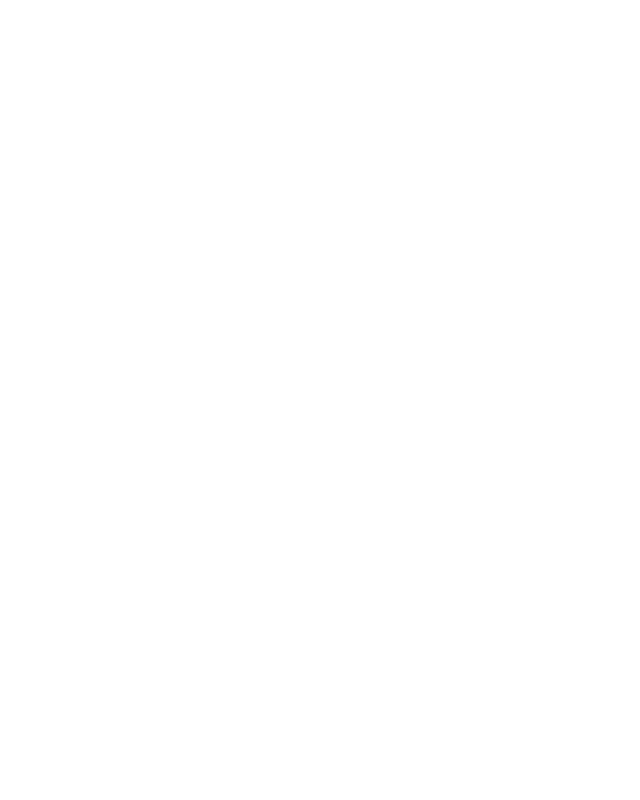
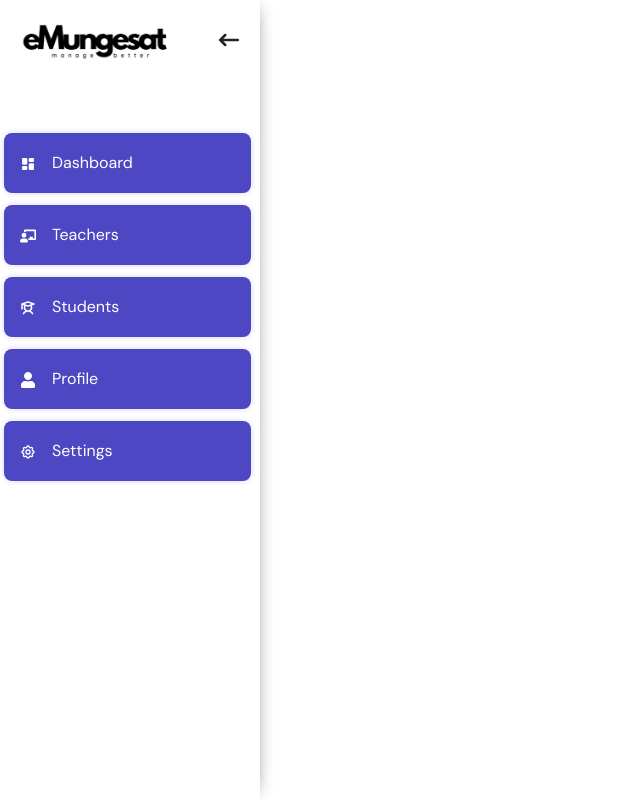
Before and after one commit to shkelqimsina/DotNetCoreWebAPI-Training, a React (Vite) app in the folder mungesat-front-app/: page /dashboard in a window 1280 px wide. Before the commit this address had no page. Shown: the whole page, without its empty margins (0-640 px from the left). Built offline with nearby package versions, Linux system fonts and the light colour scheme; a web font is replaced by a local one.

Commit message:
Created sidebar

```diff
--- a/mungesat-front-app/src/App.jsx
+++ b/mungesat-front-app/src/App.jsx
@@ -1,11 +1,13 @@
 import { BrowserRouter as Router, Routes, Route } from "react-router-dom";
-import SignForm from "./components/SignForm";
+import SignForm from "./screens/SignForm.jsx";
+import Dashboard from "./screens/Dashboard.jsx";
 
 function App() {
   return (
     <Router>
       <Routes>
-        <Route path="/" element={<SignForm />} />
+        <Route path="/sign" element={<SignForm />} />
+        <Route path="/dashboard" element={<Dashboard />} />
       </Routes>
     </Router>
   );
--- /dev/null
+++ b/mungesat-front-app/src/components/SideItem.jsx
@@ -0,0 +1,19 @@
+import { NavLink } from "react-router-dom";
+
+function SideItem({ icon, title, path, className }) {
+  return (
+    <NavLink
+      to={path}
+      className={({ isActive }) =>
+        isActive
+          ? "active side-item m-1 d-flex align-items-center gap-3 px-3 rounded-3 fs-6"
+          : `side-item d-flex align-items-center gap-3 px-3 rounded-3 ${className}`
+      }
+    >
+      <span className="scale-125">{icon}</span>
+      <p className="mb-0 text-decoration-none">{title}</p>
+    </NavLink>
+  );
+}
+
+export default SideItem;
--- /dev/null
+++ b/mungesat-front-app/src/components/Sidebar.jsx
@@ -0,0 +1,55 @@
+import React, { useState } from "react";
+import SideItem from "./SideItem";
+import eMungesat from "../assets/logos/eMungesat.png";
+import { FaArrowLeftLong } from "react-icons/fa6";
+import { GoSidebarExpand } from "react-icons/go";
+import { GoSidebarCollapse } from "react-icons/go";
+import { TbLayoutDashboardFilled } from "react-icons/tb";
+import { FaChalkboardTeacher } from "react-icons/fa";
+import { PiStudentBold } from "react-icons/pi";
+import { FaUser } from "react-icons/fa";
+import { TbSettings } from "react-icons/tb";
+
+function Sidebar() {
+  const [showSidebar, setShowSidebar] = useState(true);
+
+  const toggleSidebar = () => {
+    setShowSidebar(!showSidebar);
+  };
+
+  return (
+    <>
+      {showSidebar ? (
+        <>
+          <div
+            className={`sidebar d-flex flex-column align-items-center ${
+              showSidebar && "show"
+            }`}
+          >
+            <div className="d-flex justify-content-between align-items-center gap-5 my-3">
+              <img src={eMungesat} alt="eMungesat Logo" className="logo" />
+              <FaArrowLeftLong
+                className="sidebar-toggle fs-5 fw-very-bold"
+                onClick={() => toggleSidebar()}
+              />
+            </div>
+            <div className="mt-5 p-0 w-100 d-flex flex-column gap-1">
+              <SideItem icon={<TbLayoutDashboardFilled />} title="Dashboard" />
+              <SideItem icon={<FaChalkboardTeacher />} title="Teachers" />
+              <SideItem icon={<PiStudentBold />} title="Students" />
+              <SideItem icon={<FaUser />} title="Profile" />
+              <SideItem icon={<TbSettings />} title="Settings" />
+            </div>
+          </div>
+        </>
+      ) : (
+        <GoSidebarCollapse
+          className="sidebar-toggle fs-4 m-3"
+          onClick={() => toggleSidebar()}
+        />
+      )}
+    </>
+  );
+}
+
+export default Sidebar;
--- /dev/null
+++ b/mungesat-front-app/src/screens/Dashboard.jsx
@@ -0,0 +1,13 @@
+import React from "react";
+import Sidebar from "../components/Sidebar";
+import "../styles/screens/dashboard.css";
+
+function Dashboard() {
+  return (
+    <div className="dashboard">
+      <Sidebar />
+    </div>
+  );
+}
+
+export default Dashboard;
--- /dev/null
+++ b/mungesat-front-app/src/styles/screens/dashboard.css
@@ -0,0 +1,37 @@
+.dashboard {
+  height: 100vh;
+  background-color: var(--white);
+}
+
+.sidebar {
+  width: 260px;
+  height: 100vh;
+  position: relative;
+  box-shadow: 0 0 20px -10px var(--black);
+  left: -100%;
+  opacity: 0.3;
+  transition: all 1s ease !important;
+}
+
+.show {
+  left: 0;
+  opacity: 1;
+}
+
+.side-item {
+  height: 60px;
+  width: 95%;
+  background-color: var(--primary-bg);
+  color: var(--white);
+  text-decoration: none;
+  box-shadow: 0px 0px 10px -5px var(--primary-bg);
+  transition: all 0.2s ease-in-out;
+}
+
+.side-item:hover {
+  background-color: var(--primary-text);
+}
+
+.sidebar-toggle {
+  cursor: pointer;
+}
```
Also changed, not shown: mungesat-front-app/src/screens/SignForm.jsx (renamed from mungesat-front-app/src/components/SignForm.jsx).
